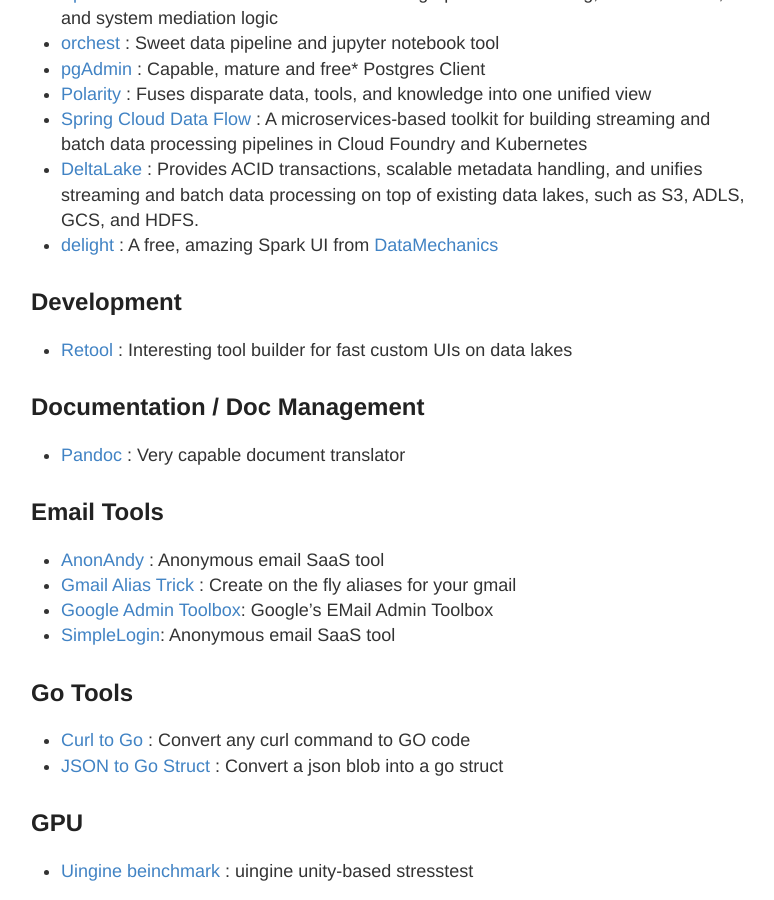
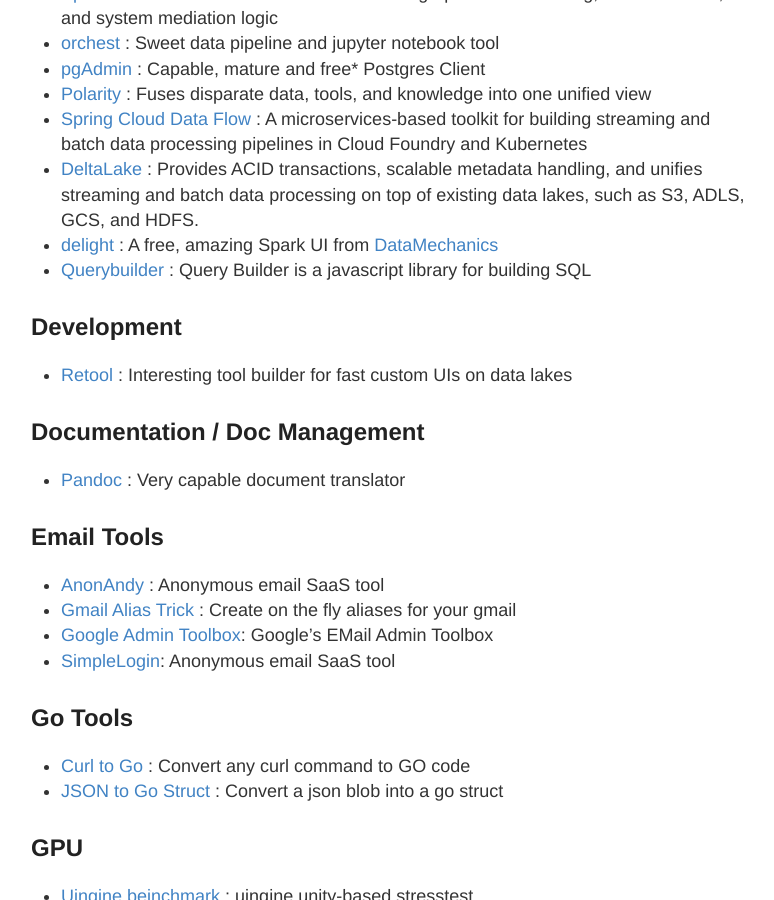
Before and after one commit to stevehenderson/stevehenderson.github.io, a Jekyll site: the page built from tools.md, in a window 1280 px wide and 900 px high, scrolled down 2220 px. Shown: the whole window, without its empty margins (249-1023 px from the left). Built offline with Jekyll 4.4.1, drawn with Linux system fonts in a browser that asks for light colours.

Commit message:
Update tools.md

```diff
--- a/tools.md
+++ b/tools.md
@@ -67,6 +67,7 @@
    * [Spring Cloud Data Flow](https://dataflow.spring.io/) :  A microservices-based toolkit for building streaming and batch data processing pipelines in Cloud Foundry and Kubernetes
    * [DeltaLake](https://delta.io/) : Provides ACID transactions, scalable metadata handling, and unifies streaming and batch data processing on top of existing data lakes, such as S3, ADLS, GCS, and HDFS.
    * [delight](https://www.datamechanics.co/delight) : A free, amazing Spark UI from [DataMechanics](datamechanics.io)
+   * [Querybuilder](https://querybuilder.js.org/) : Query Builder is a javascript library for building SQL
 
 
 ## Development
```
